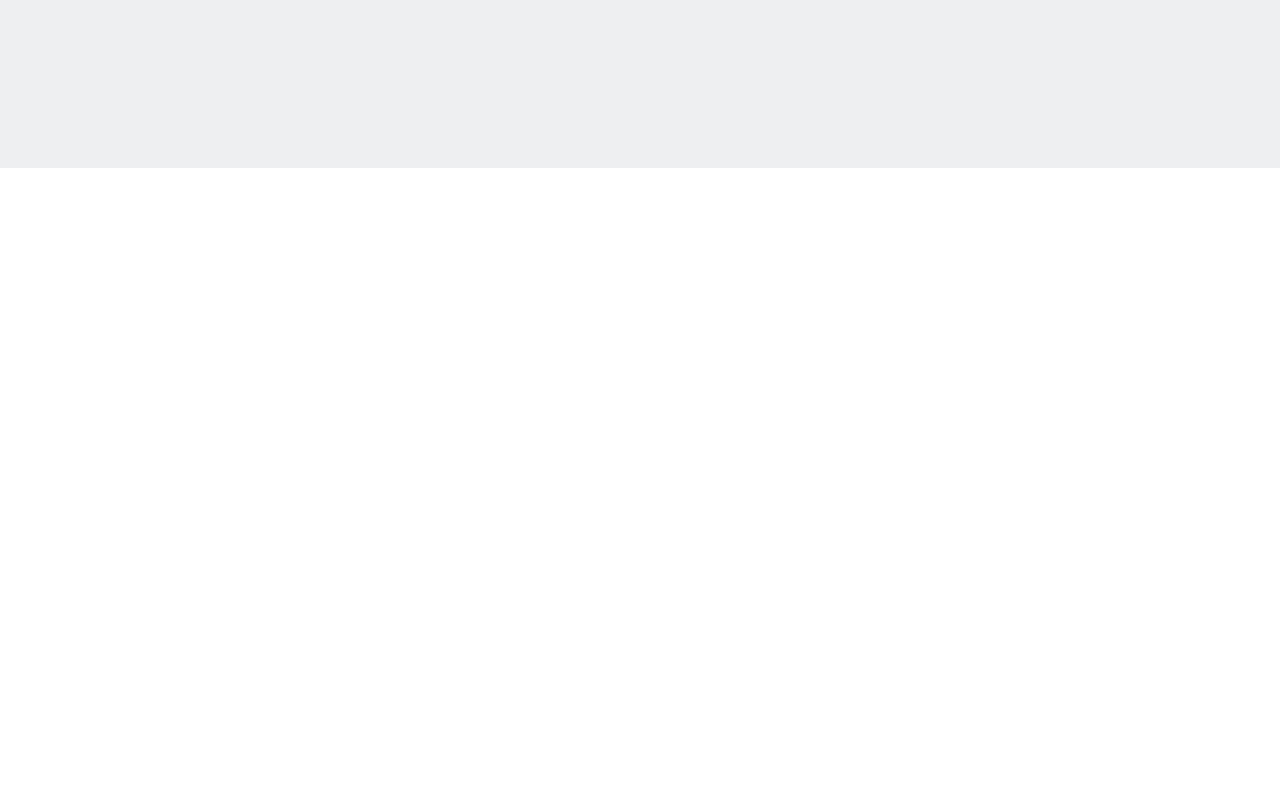
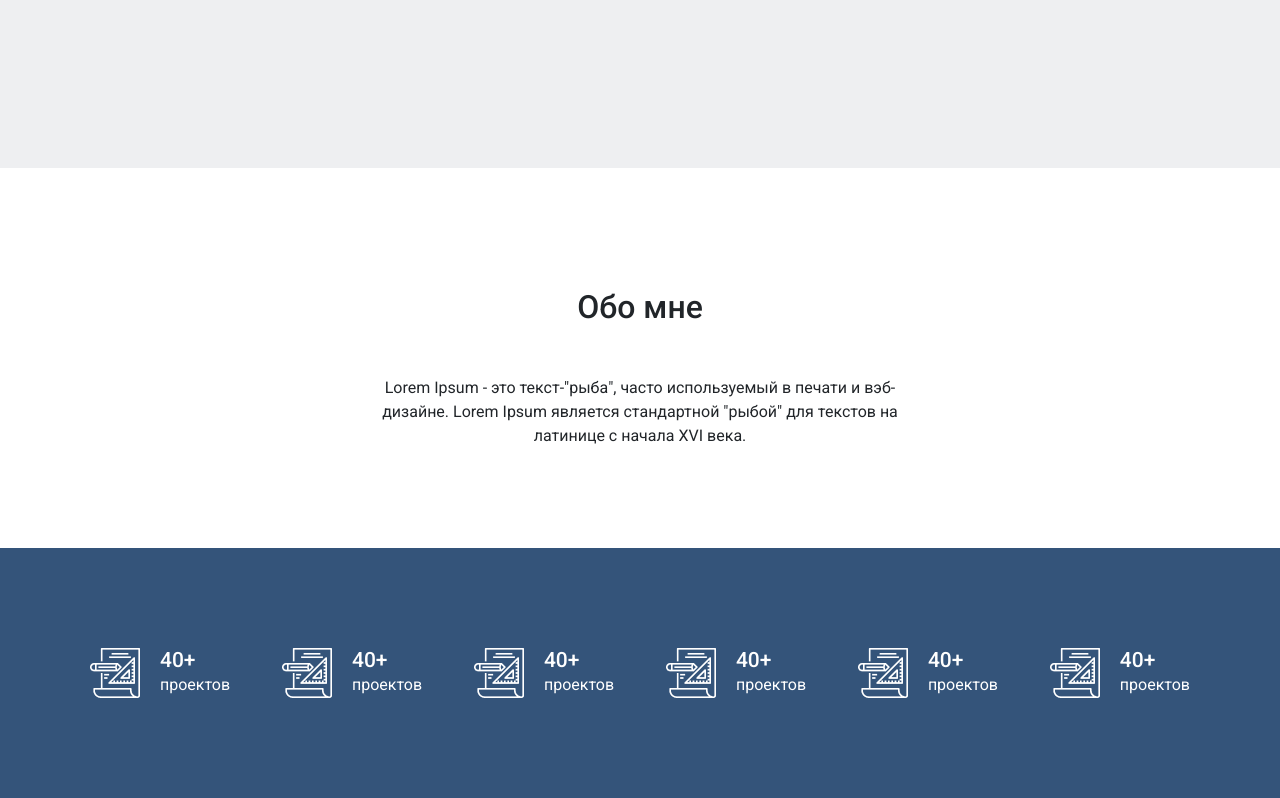
Before and after one commit to marseltatarin/wd-project, a website: page src/index.html in a window 1280 px wide. Shown: the part 532-1330 px from the top of the page. Before the commit the page ends 800 px from the top, so only its background shows below. Drawn offline with Linux system fonts and the light colour scheme.

Commit message:
add about and project sections

```diff
--- a/src/index.html
+++ b/src/index.html
@@ -41,6 +41,66 @@
             </header>
         </div>
     </section>
+
+    <section class="about">
+        <div class="container">
+            <div class="about_info">
+                <h2 class="title">Обо мне</h2>
+                <div class="subtitle">
+                    Lorem Ipsum - это текст-"рыба", часто используемый в печати и вэб-дизайне. Lorem Ipsum является стандартной "рыбой" для текстов на латинице с начала XVI века.
+                </div>
+            </div>
+    </section>
+
+    <section class="project">
+            <div class="container">
+                <div class="project_wrapper">
+                    <div class="project_item">
+                        <img src="img/project.png" alt="project" class="project_img">
+                        <div class="project_text">
+                            <div class="project_title">40+</div>
+                            <div class="project_subtitle">проектов</div>
+                        </div>
+                    </div>
+                    <div class="project_item">
+                        <img src="img/project.png" alt="project" class="project_img">
+                        <div class="project_text">
+                            <div class="project_title">40+</div>
+                            <div class="project_subtitle">проектов</div>
+                        </div>
+                    </div>
+                    <div class="project_item">
+                        <img src="img/project.png" alt="project" class="project_img">
+                        <div class="project_text">
+                            <div class="project_title">40+</div>
+                            <div class="project_subtitle">проектов</div>
+                        </div>
+                    </div>
+                    <div class="project_item">
+                        <img src="img/project.png" alt="project" class="project_img">
+                        <div class="project_text">
+                            <div class="project_title">40+</div>
+                            <div class="project_subtitle">проектов</div>
+                        </div>
+                    </div>
+                    <div class="project_item">
+                        <img src="img/project.png" alt="project" class="project_img">
+                        <div class="project_text">
+                            <div class="project_title">40+</div>
+                            <div class="project_subtitle">проектов</div>
+                        </div>
+                    </div>
+                    <div class="project_item">
+                        <img src="img/project.png" alt="project" class="project_img">
+                        <div class="project_text">
+                            <div class="project_title">40+</div>
+                            <div class="project_subtitle">проектов</div>
+                        </div>
+                    </div>
+                </div>
+        </div>
+    </section>
+
 </body>
 
 </html>
--- /dev/null
+++ b/src/sass/blocks/_about.sass
@@ -0,0 +1,8 @@
+.about
+    padding: 120px 0 100px 0
+    min-height: 367px
+    .subtitle
+        margin: 0 auto
+        text-align: center
+        margin-top: 50px
+        width: 520px
--- /dev/null
+++ b/src/sass/blocks/_project.sass
@@ -0,0 +1,24 @@
+.project
+    min-height: 250px
+    padding: 100px 0
+    justify-content: space-between
+    background-color: $second-color
+    &_wrapper
+        display: flex
+        justify-content: space-between
+    &_item
+        display: flex
+        justify-content: center
+    &_text
+        padding-left: 20px
+    &_title
+        font-weight: 500
+        font-size: 21px
+        line-height: 25px
+
+        color: #FFFFFF
+    &_subtitle
+        font-weight: 400
+        font-size: 16px
+
+        color: #FFFFFF
--- /dev/null
+++ b/src/sass/blocks/_titles.sass
@@ -0,0 +1,4 @@
+.title
+    font-weight: 500
+    font-size: 32px
+    text-align: center
--- a/src/sass/styles.sass
+++ b/src/sass/styles.sass
@@ -1,5 +1,4 @@
 @import "_variables"
-@import "_general"
 *
     font-family: 'Roboto', sans-serif
     margin: 0
@@ -8,3 +7,9 @@
 .container
     max-width: 1100px
     margin: 0 auto
+
+
+@import "blocks/_about"
+@import "blocks/_promo"
+@import "blocks/_titles"
+@import "blocks/_project"
```
Also changed, not shown: src/css/styles.min.css, src/sass/blocks/_promo.sass (renamed from src/sass/_general.sass).
